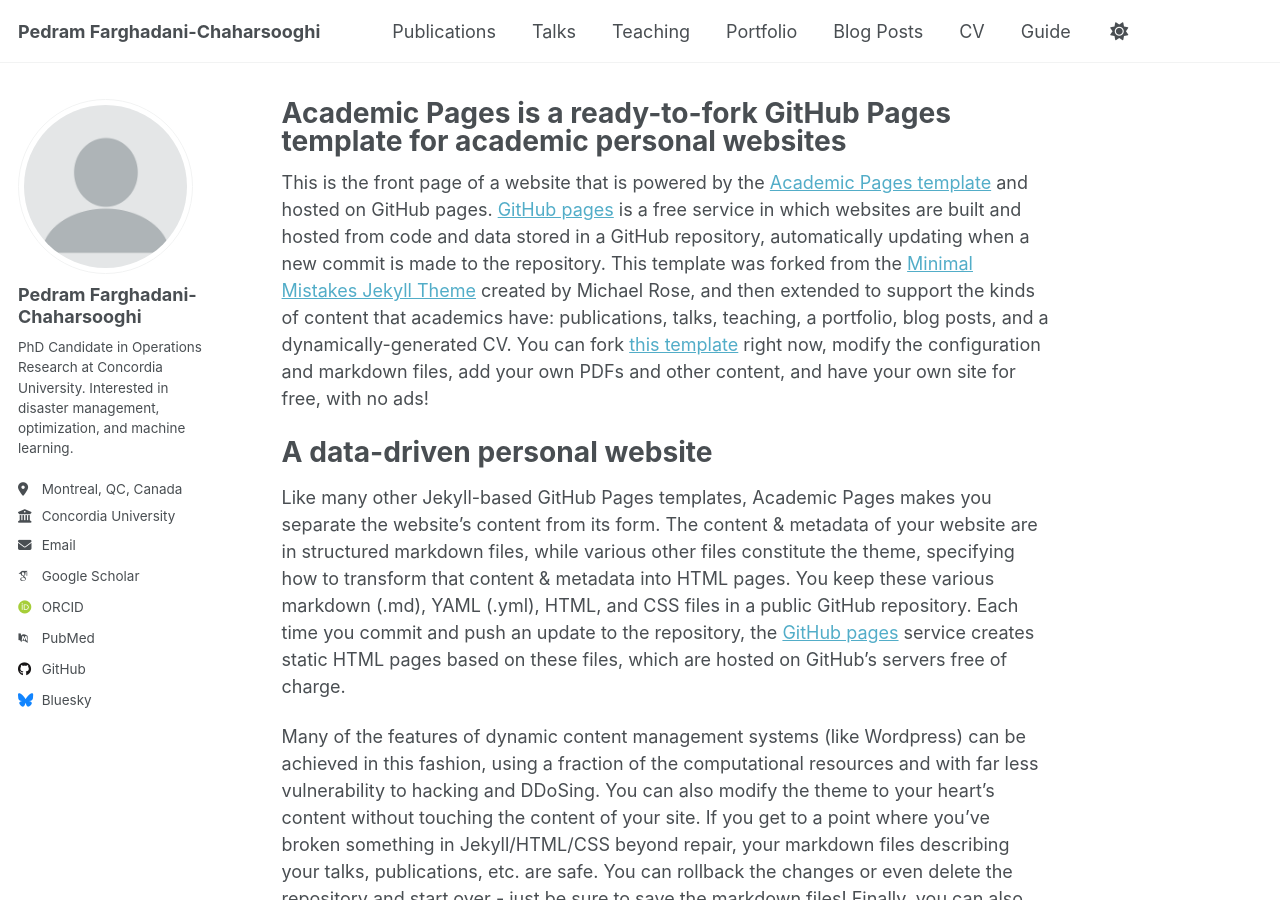
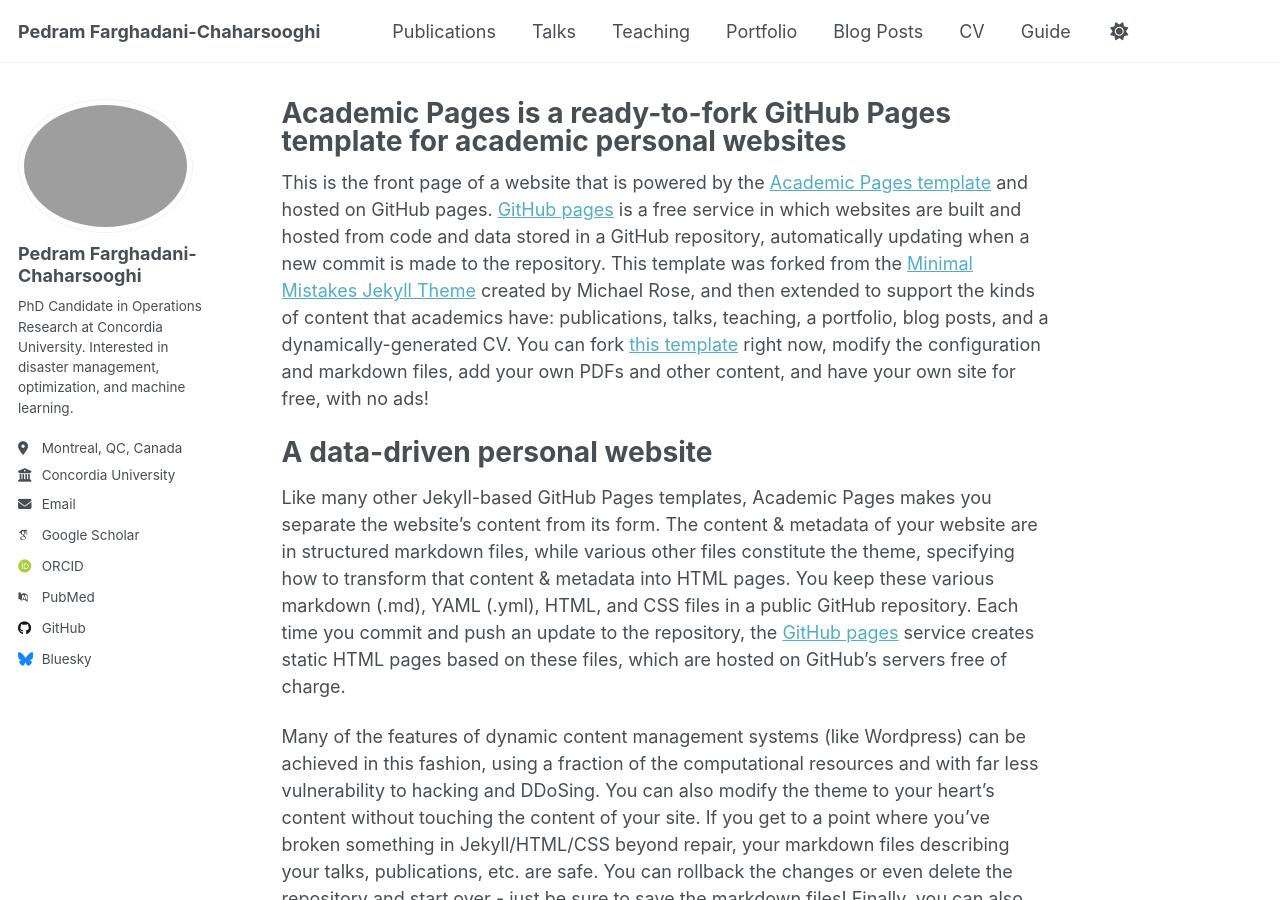
Before and after one commit to Pedram-Fdi/Pedram-Fdi.github.io, a Jekyll site: the page built from _pages/about.md, in a window 1280 px wide and 900 px high. Built offline with Jekyll 4.4.1, drawn with Linux system fonts in a browser that asks for light colours; some web fonts are replaced.

Commit message:
Update _config.yml

```diff
--- a/_config.yml
+++ b/_config.yml
@@ -22,7 +22,7 @@ repository               : "pedram-fdi/pedram-fdi.github.io"
 #               Additional customization can be done by editing /_includes/author-profile.html
 author:
   # Biographic information
-  avatar           : "profile.png"
+  avatar           : "files/HeadShot.png"
   name             : "Pedram Farghadani-Chaharsooghi"
   pronouns         :
   bio              : "PhD Candidate in Operations Research at Concordia University. Interested in disaster management, optimization, and machine learning."
```
